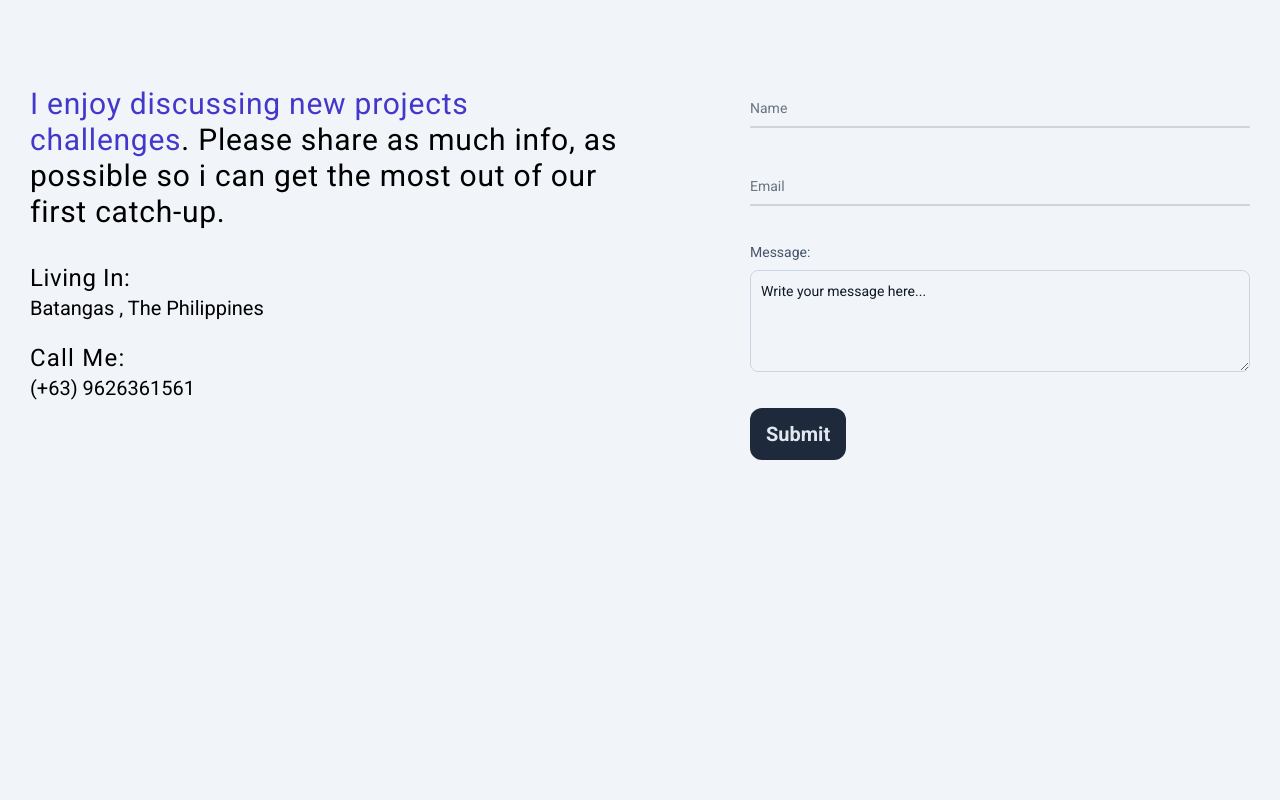
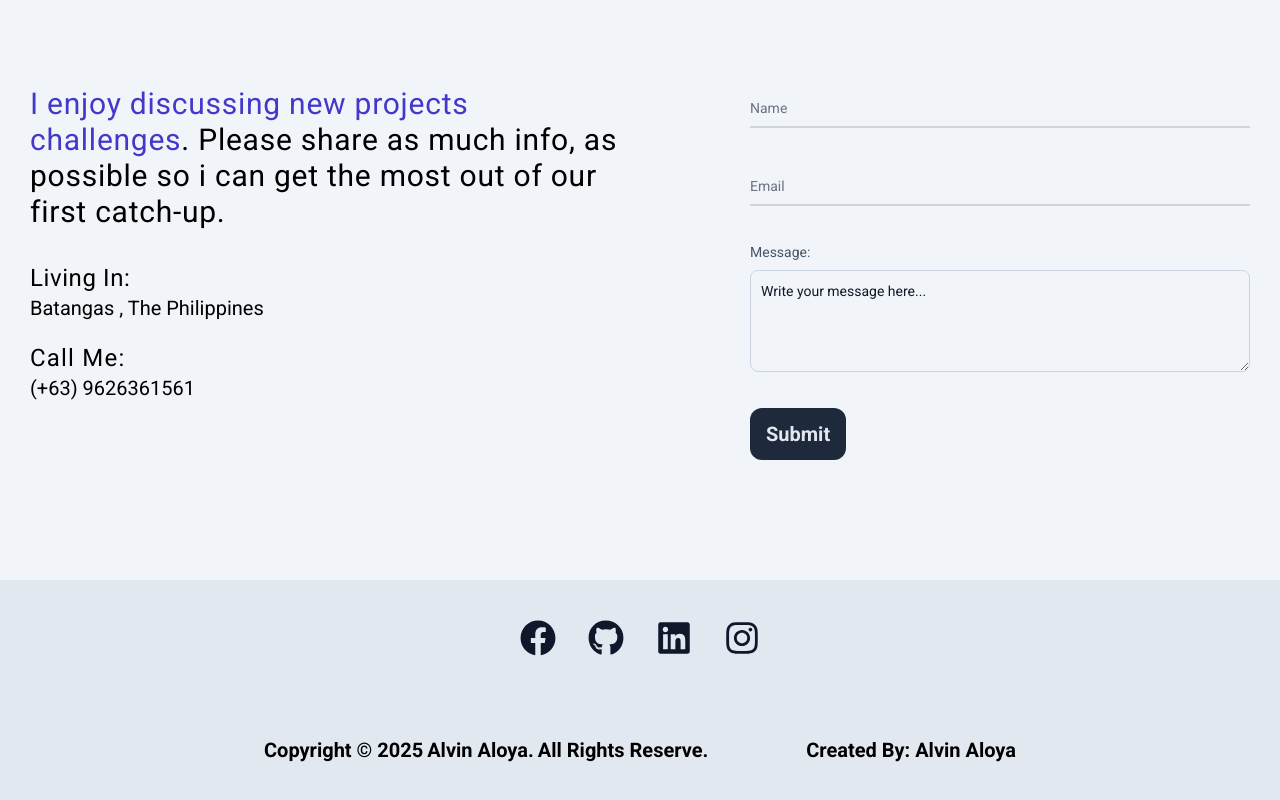
Before and after one commit to Alvin-progg/v5-portfolio, a Next.js app: page / in a window 1280 px wide. Shown: the part 5617-6417 px from the top of the page. Before the commit the page ends 6197 px from the top, so only its background shows below. Built offline with nearby package versions, Linux system fonts and the light colour scheme.

Commit message:
wdq2dqd2

```diff
--- a/src/app/page.js
+++ b/src/app/page.js
@@ -5,7 +5,7 @@ import Faq from "@/components/Faq"
 import Hero from "@/components/Hero"
 import Nav from "@/components/Nav"
 import Project from "@/components/Project"
-
+import Foot from "@/components/Foot"
 
 const page = () => {
   return (
@@ -22,7 +22,7 @@ const page = () => {
       <Contacts/>
     </main>
     <footer>
-
+      <Foot/>
     </footer>
 
     </>
--- a/src/components/Contact.js
+++ b/src/components/Contact.js
@@ -74,7 +74,7 @@ export default function Contacts() {
             <textarea
               id="message"
               rows="4"
-              className="block p-2.5 w-full text-sm text-gray-900 rounded-lg border border-secondary-300 bg-secondary-100"
+              className="block p-2.5 w-full text-sm text-gray-900 rounded-lg border-b border-secondary-300 bg-secondary-100"
               placeholder="Write your message here..."
             ></textarea>
           </div>
--- a/src/components/Foot.js
+++ b/src/components/Foot.js
@@ -1,3 +1,29 @@
+import Link from "next/link"
+import { FaFacebook , FaLinkedin } from "react-icons/fa";
+import { FaGithub , FaInstagram} from "react-icons/fa6";
 export default function foot(){
+    return(
+        <section className="bg-secondary-200 overflow-hidden">
+            <div className="flex items-center justify-center py-10">
+
+                <ul className="flex gap-8 text-4xl">
+                    <li><Link href="#" className="text-slate-900 hover:text-primary-900 "><FaFacebook /></Link></li>
+                    <li><Link href="#" className="text-slate-900 hover:text-primary-900"><FaGithub /></Link></li>
+                    <li><Link href="#" className="text-slate-900 hover:text-primary-900"><FaLinkedin /></Link></li>
+                    <li><Link href="#" className="text-slate-900 hover:text-primary-900"><FaInstagram /></Link></li>
+                </ul>
+            </div>
+            <div className="justify-between flex items-center mx-66 py-10">
+                <div className="flex gap-1 text-xl font-semibold">
+                    <p>Copyright © 2025</p>
+                    <Link href="/">Alvin Aloya.</Link>
+                    <p>All Rights Reserve.</p>
+                </div>
+                <div className=" text-xl font-semibold">
+                    <p>Created By: Alvin Aloya</p>
+                </div>
+            </div>
+        </section>
+    )
 
 }
```
